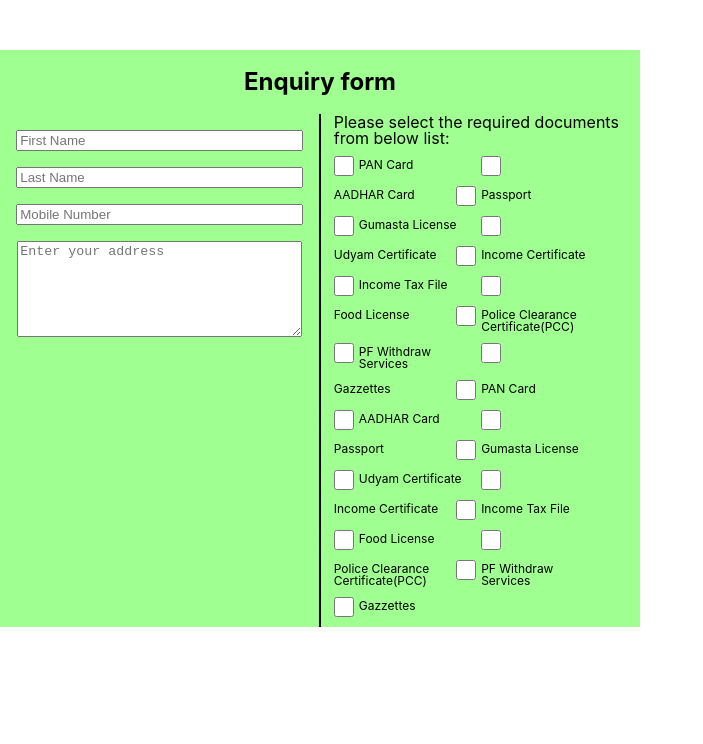
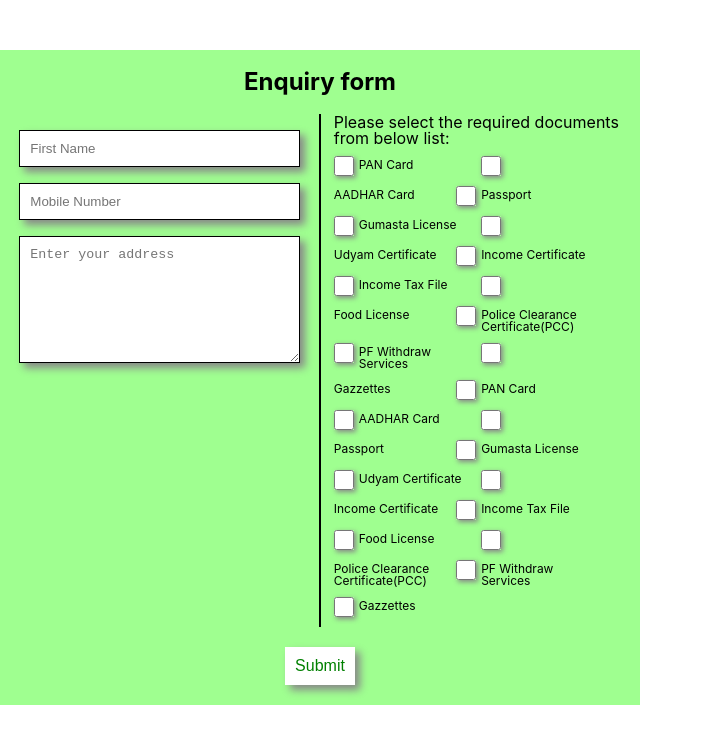
Before and after one commit to mohmadjuber/document-lead-system, a React (Create React App) app: page /enquiry in a window 1280 px wide. Shown: the top 744 px of the page, without its empty margins (0-703 px from the left). Built offline with nearby package versions, Linux system fonts and the light colour scheme.

Commit message:
style changes for enquiry form and router added on submit of form

```diff
--- a/src/Components/Checkbox.js
+++ b/src/Components/Checkbox.js
@@ -10,9 +10,14 @@ const CheckboxWrapper = styled.div`
         margin:0;
         width:100%;
         height:100%;
+        box-shadow: 2px 2px 5px #888888;
+        border:1px solid;
+    }
+    input:hover {
+        box-shadow: -2px 2px 8px #888888;
     }
 `;
-const Checkbox = ({id}) => {
+const Checkbox = ({id, label_name, htmlfor}) => {
     return(
         <CheckboxWrapper>
             <input type="checkbox" id = {id} />
--- a/src/Components/EnquiryForm.js
+++ b/src/Components/EnquiryForm.js
@@ -1,8 +1,9 @@
-import React from 'react';
+import React, { useState } from 'react';
 import Label from './Label';
 import styled from 'styled-components';
 import InputText from './InputText';
 import Checkbox from './Checkbox';
+import { useHistory } from 'react-router';
 
 const EnquiryWrapper = styled.div`
     width:50%;
@@ -16,7 +17,7 @@ const EnquiryWrapper = styled.div`
     h2 {
         margin-bottom:20px;
     }
-    form {
+    .form-wrapper {
         display:flex;
         flex-direaction: row
     }
@@ -26,7 +27,13 @@ const EnquiryWrapper = styled.div`
             width:90%;
             margin:5%;
             textarea {
-                width:97%;
+                width:90%;
+                border: 1px solid;
+                padding:10px;
+                box-shadow: 5px 5px 8px #888888;
+            }
+            textarea:hover {
+                box-shadow: 7px 7px 8px #888888;
             }
         }
 
@@ -42,28 +49,51 @@ const EnquiryWrapper = styled.div`
             text-align: left;
         }
     }
+    .submit-button button{
+        margin: 20px auto;
+        padding:10px;
+        font-size:16px;
+        background: #ffffff;
+        box-shadow: 5px 5px 8px #888888;
+        border:none;
+        color:green
+    }
+    .submit-button button:hover {
+        background: #fffeee;
+        color:#000;
+        box-shadow: 7px 7px 8px #888888;
+    }
 `;
+
+
+const EnquiryForm = () => {
+    const [nameValue, setNameValue] = useState('');
+    const [mobileValue, setMobileValue] = useState('');
+    const history = useHistory();
+    const onChange = (data) => {
+        setNameValue(data);
+        setMobileValue(data);
+    }
     const submitForm = () => {
-    console.log("Success pe le jao")
+
+        console.log("Success pe le jao");
+        history.push("/thankyou");
     }
-const EnquiryForm = () => {
     return(
         <EnquiryWrapper>
             <h2>Enquiry form</h2>
             <div>
-                <form>
+                <form onSubmit={submitForm}>
+                    <div class="form-wrapper">
                         <div className='user-details'>
                             <div className='first-name'>
-                            <InputText placeholder="First Name"/>
-                        </div>
-                        <div className='last-name'>
-                            <InputText placeholder="Last Name"/>
+                                <InputText data={nameValue} placeholder="First Name" onchange={(e) => {onChange(e)}} />
                             </div>
                             <div className="user-mobile">
-                            <InputText placeholder='Mobile Number' />
+                                <InputText data={mobileValue} placeholder='Mobile Number' onchange={(e) => {onChange(e)}} />
                             </div>
                             <div className="user-address">
-                            <textarea rows='6' cols="20" placeholder='Enter your address' />
+                                <textarea rows='7' cols="16" placeholder='Enter your address' required />
                             </div>
                         </div>
                         <div className="docs-options">
@@ -136,9 +166,10 @@ const EnquiryForm = () => {
                             <Label name='Gazzettes' htmlFor="gazzettes"></Label>
 
                         </div>
-                    {/* <div className="submit-button">
-                        <button onClick={submitForm()}>Submit</button>
-                    </div> */}
+                    </div>
+                    <div className="submit-button">
+                        <button>Submit</button>
+                    </div>
                 </form>
             </div>
         </EnquiryWrapper>
--- a/src/Components/InputText.js
+++ b/src/Components/InputText.js
@@ -5,13 +5,28 @@ const InputTextWrapper = styled.div`
     width:90%;
     margin:5%;
     input {
-        width:97%;
+        width:90%;
+        border: 1px solid;
+        padding:10px;
+        box-shadow: 5px 5px 8px #888888;
+    }
+    input:hover {
+        box-shadow: 7px 7px 8px #888888;
     }
 `;
-const InputText = ({placeholder}) => {
+const InputText = (props) => {
+
+//let error = false;
+    const handleChange = (event) => {
+        props.onchange(event.target.value);
+        // if(event.target.value === '' || event.target.value === undefined){
+        //         error = true;
+        //     console.log("Error", error);
+        // }
+    }
     return(
         <InputTextWrapper>
-            <input type="text" placeholder= {placeholder} />
+            <input type="text" placeholder= {props.placeholder} onChange={handleChange} required/>
         </InputTextWrapper>
     );
 }
```
Lines whose indentation alone changed are shown as unchanged.
